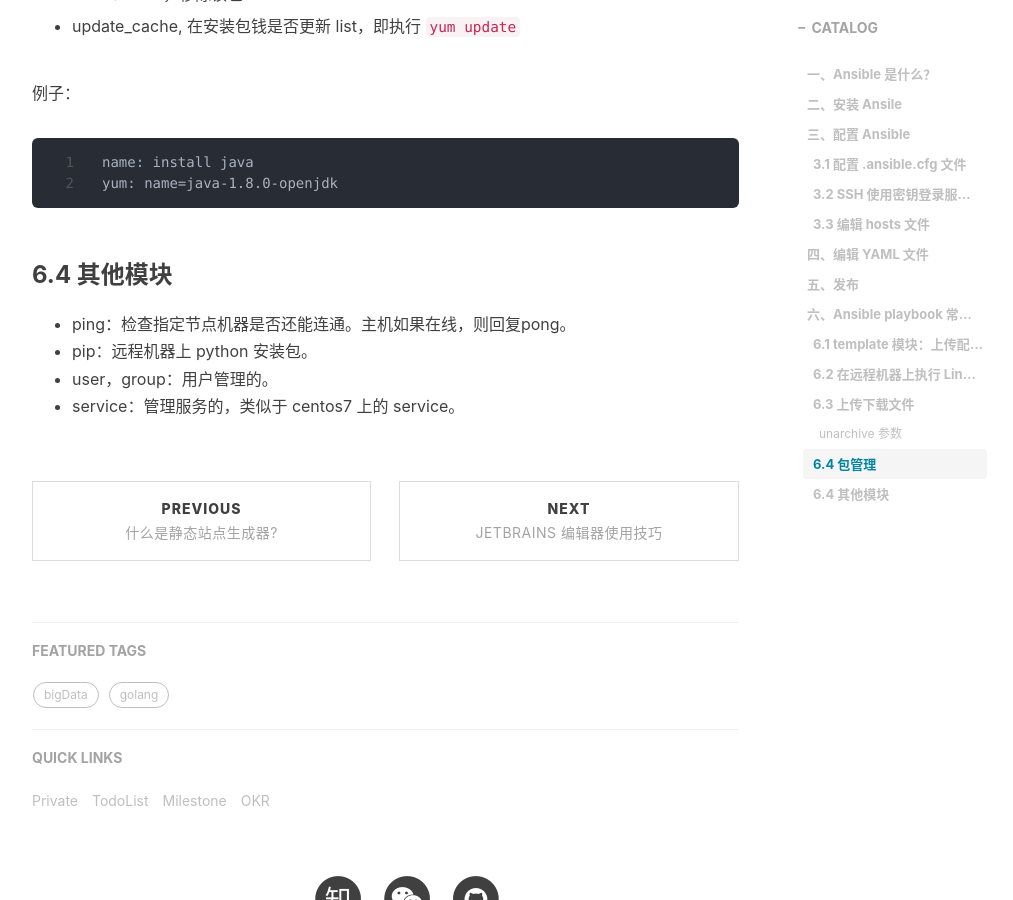
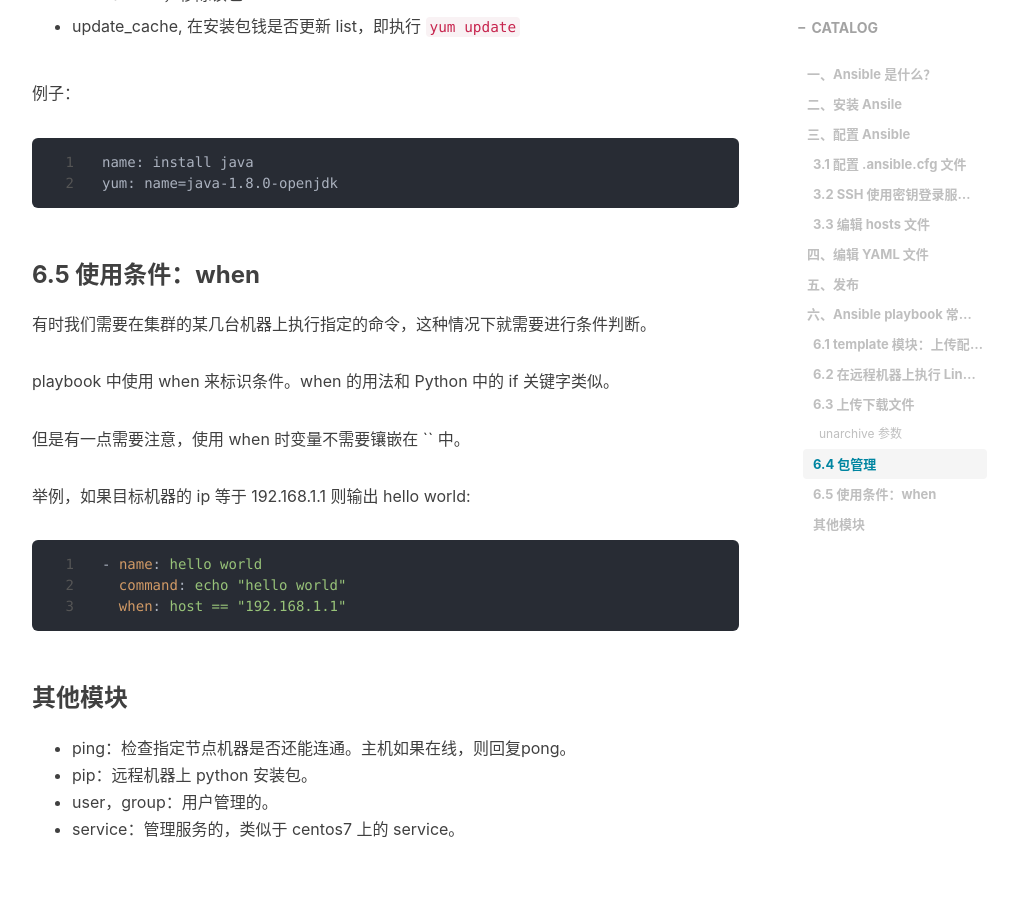
Before and after one commit to kougazhang/oom, a Jekyll site: the page built from _posts/2021-05-28-ansible.md, in a window 1280 px wide and 900 px high, scrolled down 6309 px. Shown: the whole window, without its empty margins (233-1246 px from the left). Built offline with Jekyll 4.4.1, drawn with Linux system fonts in a browser that asks for light colours; nearby versions of some CDN libraries; comment, search, counter and statistics services are not loaded.

Commit message:
upadte posts for ansible

````diff
--- a/_posts/2021-05-28-ansible.md
+++ b/_posts/2021-05-28-ansible.md
@@ -185,7 +185,21 @@ name: install java
 yum: name=java-1.8.0-openjdk
 ```
 
-### 6.4 其他模块
+### 6.5 使用条件：when
+有时我们需要在集群的某几台机器上执行指定的命令，这种情况下就需要进行条件判断。
+
+playbook 中使用 when 来标识条件。when 的用法和 Python 中的 if 关键字类似。
+
+但是有一点需要注意，使用 when 时变量不需要镶嵌在 `{{ }}` 中。
+
+举例，如果目标机器的 ip 等于 192.168.1.1 则输出 hello world:
+```yaml
+- name: hello world
+  command: echo "hello world"
+  when: host == "192.168.1.1"
+```
+
+### 其他模块
 + ping：检查指定节点机器是否还能连通。主机如果在线，则回复pong。
 + pip：远程机器上 python 安装包。
 + user，group：用户管理的。
````
